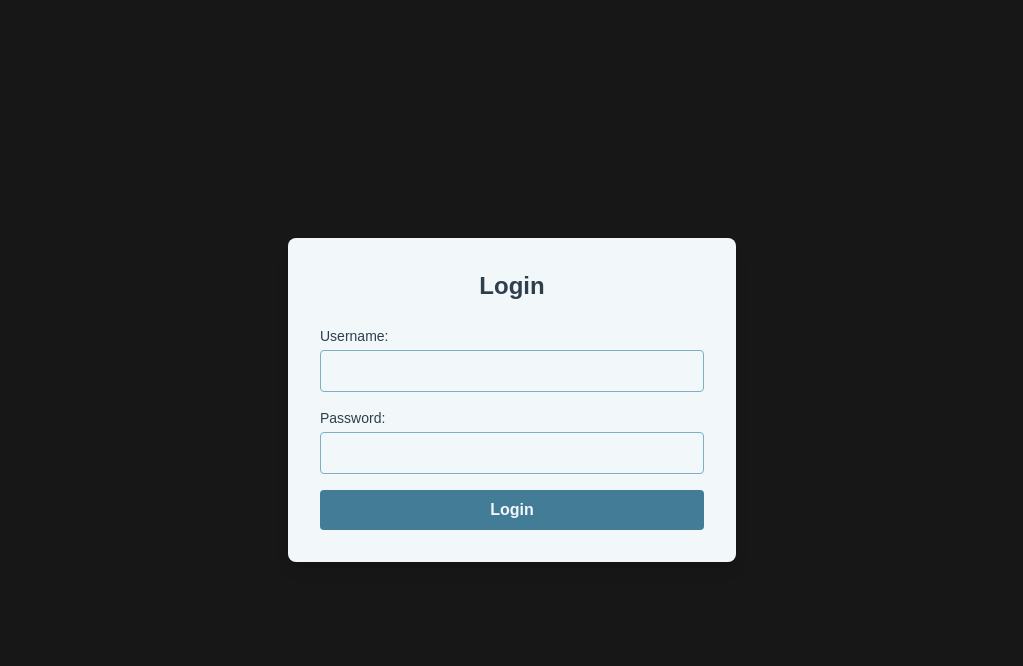
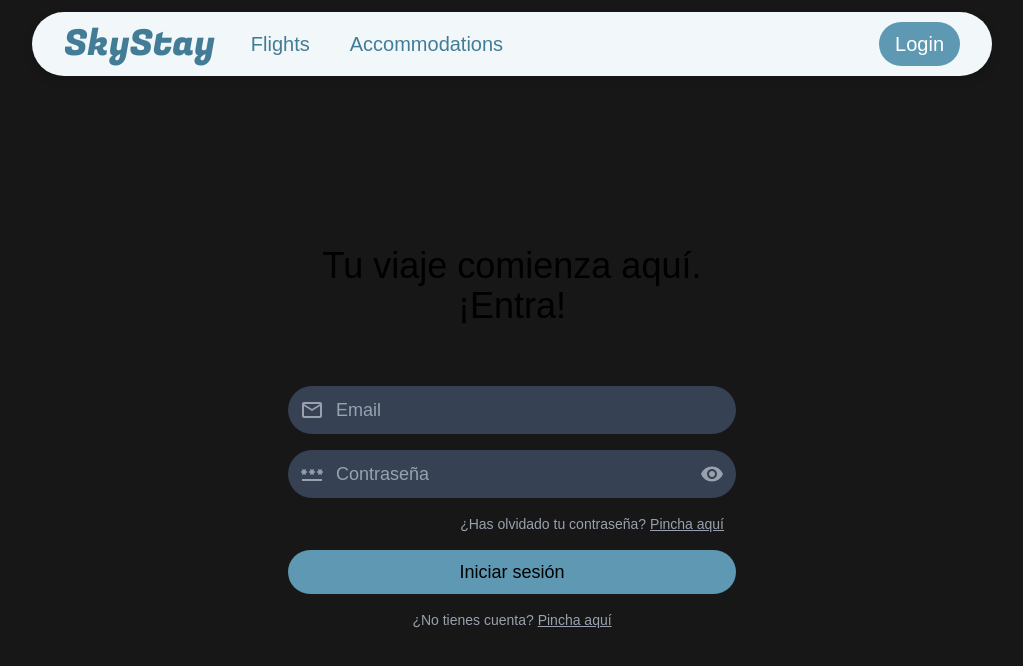
Before and after one commit to Rodrigorjc/SkyStay-Front, a Next.js app: page /en/login in a window 1280 px wide. Shown: the top 666 px of the page, without its empty margins (128-1151 px from the left). Built offline with nearby package versions, Linux system fonts and the light colour scheme.

Commit message:
✨ Vista de login completa.

```diff
--- a/src/app/[lang]/login/page.tsx
+++ b/src/app/[lang]/login/page.tsx
@@ -3,118 +3,158 @@
 import { useState } from "react";
 import axios from "axios";
 import Cookies from "js-cookie";
+import Navbar from "@components/Navbar";
+import { useDictionary } from "@context";
+import { MdOutlineEmail, MdPassword, MdVisibility, MdVisibilityOff } from "react-icons/md";
+import {Notifications} from "@/app/interfaces/Notifications";
+import NotificationComponent from "@components/Notification";
+import {usePathname, useRouter} from "next/navigation";
 
 const LoginPage = () => {
+    const { dict } = useDictionary();
     const [email, setUsername] = useState("");
     const [password, setPassword] = useState("");
-    const [error, setError] = useState("");
+    const router = useRouter();
+    const [showPassword, setShowPassword] = useState(false);
+    const [notification, setNotification] = useState<Notifications>();
+    const pathname = usePathname();
+    const lang = pathname.split("/")[1] || "en";
+
+    if (!dict || Object.keys(dict).length === 0) {
+        return;
+    }
 
     const handleLogin = async (e: React.FormEvent) => {
         e.preventDefault();
-        setError("");
+        if (!validateEmail() || !validatePassword()) {
+            return;
+        }
 
         try {
-            console.log("Sending login request...");
             const response = await axios.post("/api/user/login", {
                 email,
                 password,
             });
-            console.log("Response received:", response);
 
-            // Save the token in cookies
             const token = response.data.token;
-            Cookies.set("token", token, { expires: 1 }); // Expires in 1 day
-
-            alert("Login successful");
+            Cookies.set("token", token, { expires: 1 });
+            setNotification({
+                titulo: "Inicio de sesión exitoso",
+                mensaje: "¡Bienvenido de nuevo!",
+                code: 200,
+                tipo: "success",
+            });
+            setTimeout(() => {
+                router.push(`/${lang}`);
+            }, 1000);
         } catch (err) {
-            console.error("Error during login:", err);
-            setError("Invalid credentials. Please try again.");
+            setNotification({
+                titulo: "Error de autenticación",
+                mensaje: "Credenciales inválidas. Inténtalo de nuevo.",
+                code: 401,
+                tipo: "error",
+            });
         }
     };
 
+    const validateEmail = () => {
+        const emailRegex = /^[^\s@]+@[^\s@]+\.[^\s@]+$/;
+        if (!emailRegex.test(email)) {
+            setNotification({
+                titulo: "Email inválido",
+                mensaje: "Introduce un email con formato válido.",
+                code: 400,
+                tipo: "warning",
+            });
+            return false;
+        }
+        return true;
+    };
+
+    const validatePassword = () => {
+        const passwordRegex = /^(?=.*[0-9])(?=.*[!@#$%^&*()_+{}\[\]:;<>,.?~\\/-]).{6,}$/;
+        if (!passwordRegex.test(password)) {
+            setNotification({
+                titulo: "Contraseña inválida",
+                mensaje: "Debe tener al menos 6 caracteres, un número y un carácter especial.",
+                code: 400,
+                tipo: "warning",
+            });
+            return false;
+        }
+        return true;
+    };
+
+
     return (
-        <div
-            className="flex items-center justify-center min-h-screen"
-        >
-            <div
-                className="p-8 rounded-lg shadow-lg w-full max-w-md bg-(--glacier-50)"
-                style={{
-                    backgroundColor: "var(--color-glacier-50)",
-                    color: "var(--color-glacier-900)",
-                }}
-            >
-                <h1 className="text-2xl font-bold mb-6 text-center">Login</h1>
-                <form onSubmit={handleLogin} className="space-y-4">
-                    <div>
-                        <label
-                            htmlFor="username"
-                            className="block text-sm font-medium mb-1"
-                        >
-                            Username:
-                        </label>
+        <div className="min-h-screen flex flex-col">
+            <Navbar dict={dict}></Navbar>
+            <div className="flex flex-grow items-center justify-center w-full px-4">
+                <form onSubmit={handleLogin} className="space-y-4 w-full max-w-md flex flex-col justify-center">
+                    <div className="text-2xl sm:text-3xl md:text-4xl flex justify-center mb-5 pb-10 text-center">
+                        <p>Tu viaje comienza aquí. ¡Entra!</p>
+                    </div>
+                    <div className="flex flex-col space-y-4 justify-center w-full">
+                        <div className="relative">
+                    <span className="absolute text-xl sm:text-2xl left-3 top-1/2 transform -translate-y-1/2 text-gray-400">
+                        <MdOutlineEmail />
+                    </span>
                             <input
-                            type="text"
+                                type="email"
                                 id="email"
+                                placeholder="Email"
                                 value={email}
                                 onChange={(e) => setUsername(e.target.value)}
+                                onBlur={validateEmail}
                                 required
-                            className="w-full p-2 rounded border"
-                            style={{
-                                backgroundColor: "var(--color-glacier-100)",
-                                color: "var(--color-glacier-900)",
-                                borderColor: "var(--color-glacier-300)",
-                            }}
+                                className="w-full text-sm sm:text-lg pl-12 pr-4 py-2.5 rounded-full bg-gray-700 text-white placeholder-gray-400 focus:outline-none"
                             />
                         </div>
-                    <div>
-                        <label
-                            htmlFor="password"
-                            className="block text-sm font-medium mb-1"
+                        <div className="relative text-sm sm:text-lg">
+                    <span className="absolute text-xl sm:text-2xl left-3 top-1/2 transform -translate-y-1/2 text-gray-400">
+                        <MdPassword />
+                    </span>
+                            <span
+                                className="absolute text-xl sm:text-2xl right-3 top-1/2 transform -translate-y-1/2 text-gray-400 cursor-pointer"
+                                onClick={() => setShowPassword(!showPassword)}
                             >
-                            Password:
-                        </label>
+                        {showPassword ? <MdVisibilityOff /> : <MdVisibility />}
+                    </span>
                             <input
-                            type="password"
+                                type={showPassword ? "text" : "password"}
                                 id="password"
+                                placeholder="Contraseña"
                                 value={password}
                                 onChange={(e) => setPassword(e.target.value)}
+                                onBlur={validatePassword}
                                 required
-                            className="w-full p-2 rounded border"
-                            style={{
-                                backgroundColor: "var(--color-glacier-100)",
-                                color: "var(--color-glacier-900)",
-                                borderColor: "var(--color-glacier-300)",
-                            }}
+                                className="w-full pl-12 pr-10 py-2.5 rounded-full bg-gray-700 text-white placeholder-gray-400 focus:outline-none"
                             />
                         </div>
+
+                        <div className="text-right text-xs sm:text-sm text-gray-400 pe-3">
+                            ¿Has olvidado tu contraseña? <span className="underline cursor-pointer">Pincha aquí</span>
+                        </div>
+
                         <button
                             type="submit"
-                        className="w-full py-2 px-4 font-semibold rounded transition"
-                        style={{
-                            backgroundColor: "var(--color-glacier-500)",
-                            color: "var(--color-glacier-50)",
-                        }}
-                        onMouseOver={(e) =>
-                            (e.currentTarget.style.backgroundColor =
-                                "var(--color-glacier-600)")
-                        }
-                        onMouseOut={(e) =>
-                            (e.currentTarget.style.backgroundColor =
-                                "var(--color-glacier-500)")
-                        }
+                            className="py-2 px-4 rounded-full text-black bg-(--color-glacier-400) hover:bg-(--color-glacier-500) text-sm sm:text-lg font-medium active:bg-(--color-glacier-600) active:text-white transition active:scale-95 hover:scale-105"
                         >
-                        Login
+                            Iniciar sesión
                         </button>
+
+                        <div className="text-center text-xs sm:text-sm text-gray-400">
+                            ¿No tienes cuenta? <span className="underline cursor-pointer">Pincha aquí</span>
+                        </div>
+                    </div>
                 </form>
-                {error && (
-                    <p
-                        className="mt-4 text-sm text-center"
-                        style={{ color: "var(--color-glacier-400)" }}
-                    >
-                        {error}
-                    </p>
+            </div>
+            {notification && (
+                <NotificationComponent
+                    Notifications={notification}
+                    onClose={() => setNotification(undefined)}
+                />
             )}
-            </div>
         </div>
     );
 };
```
Lines whose indentation alone changed are shown as unchanged.
